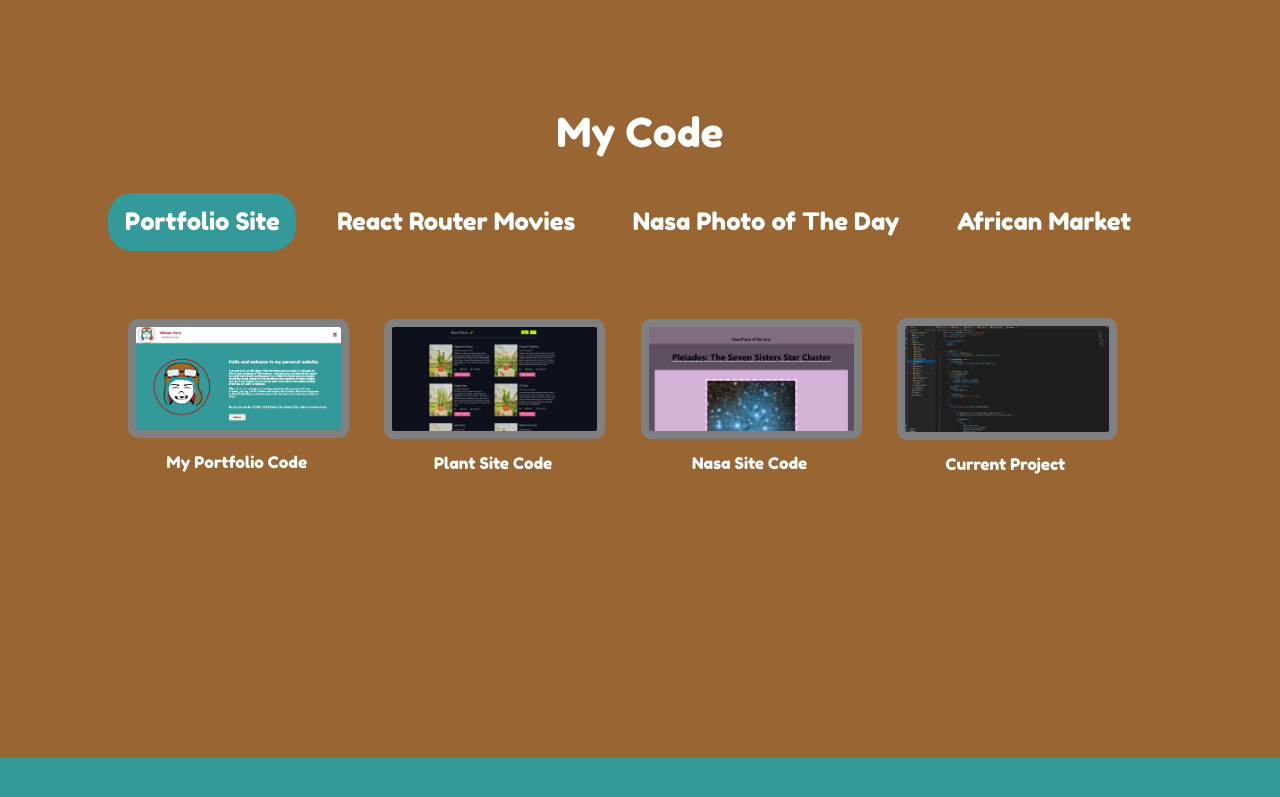
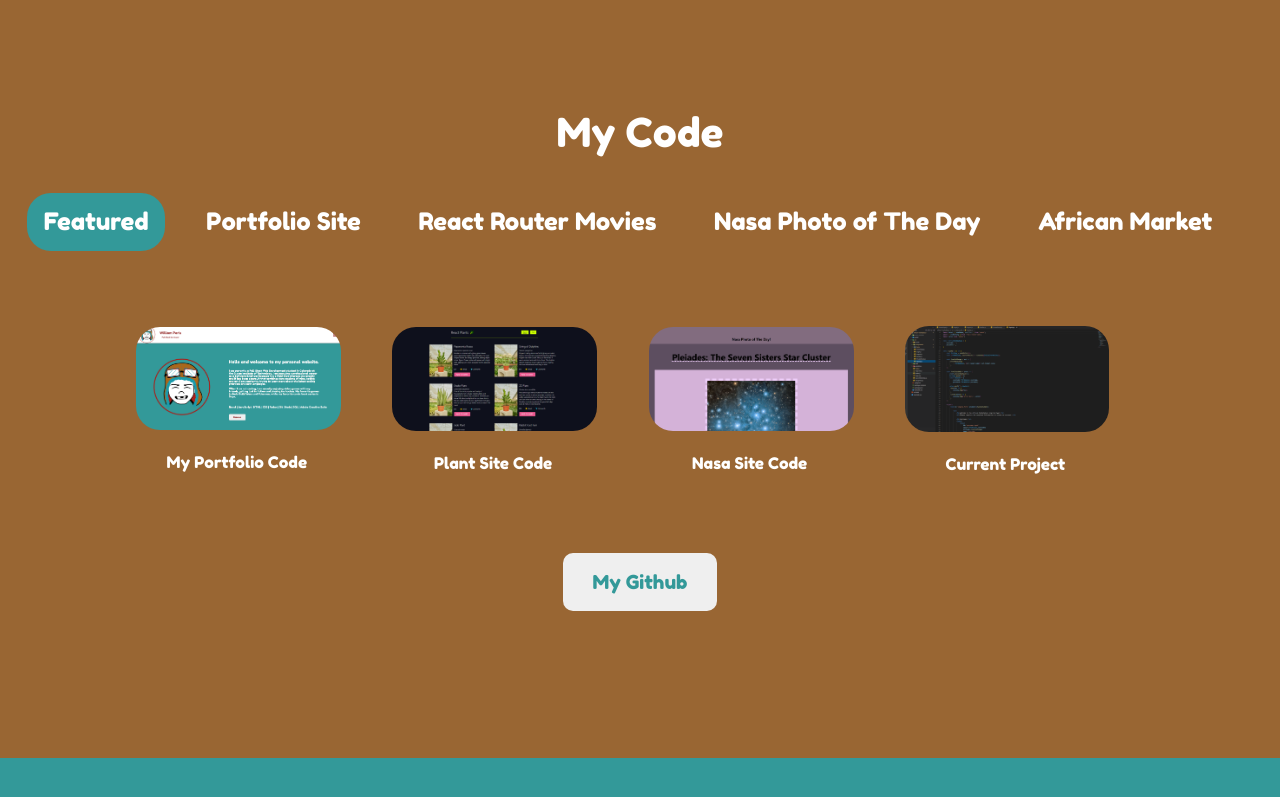
Before and after one commit to jadeli1720/netflify-test-site, a React (Create React App) app in the folder my-portfolio-site/: page / in a window 1280 px wide. Shown: the part 842-1639 px from the top of the page. Built offline with nearby package versions, Linux system fonts and the light colour scheme.

Commit message:
portfolio page ready

```diff
--- a/my-portfolio-site/src/components/codePortfolio/codePortfolio.js
+++ b/my-portfolio-site/src/components/codePortfolio/codePortfolio.js
@@ -6,7 +6,8 @@ export default function codePortfolio() {
         <div className="codePortfolio" id="codePortfolio">
                 <h1>My Code</h1>
                 <ul>
-                    <li className='active'>Portfolio Site</li>
+                    <li className='active'>Featured</li>
+                    <li>Portfolio Site</li>
                     <li>React Router Movies</li>
                     <li>Nasa Photo of The Day</li>
                     <li>African Market</li>
@@ -29,6 +30,7 @@ export default function codePortfolio() {
                     <h3>Current Project</h3>
                     </div>
                 </div>
+                <button className="git">My Github</button>
         </div>
     )
 }
--- a/my-portfolio-site/src/components/codePortfolio/codePortfolio.scss
+++ b/my-portfolio-site/src/components/codePortfolio/codePortfolio.scss
@@ -43,8 +43,12 @@
         img {
             margin-top: 20%;
             width: 80%;
-            border-radius: 10px;
-            border: solid .5em #808080;
+            border-radius: 2em;
+            border: solid .5em transparent;
+
+            &:hover {
+                border: solid .5em #808080;
+            }
         }
 
         h3 {
@@ -55,6 +59,22 @@
             align-items: center;
             margin-right: 15%;
             margin-top: 5%;
+            padding-bottom: 32%;
         }
     }
+
+    .git {
+        width: 8em;
+        height: 3em;
+        font-family: 'Fredoka One', 'Arial Black';
+        font-size: 1.2em;
+        border-radius: 10px;
+        color: #339999;
+        border: none;
+
+            &:hover{
+                color: #fff;
+                background-color: #339999;
+            }
     }
+    }
--- a/my-portfolio-site/src/components/intro/intro.js
+++ b/my-portfolio-site/src/components/intro/intro.js
@@ -18,6 +18,7 @@ export default function intro() {
                     <button className="resume">Resume</button>
                 </div>
             </div>
+
         </div>
     )
 }
```
